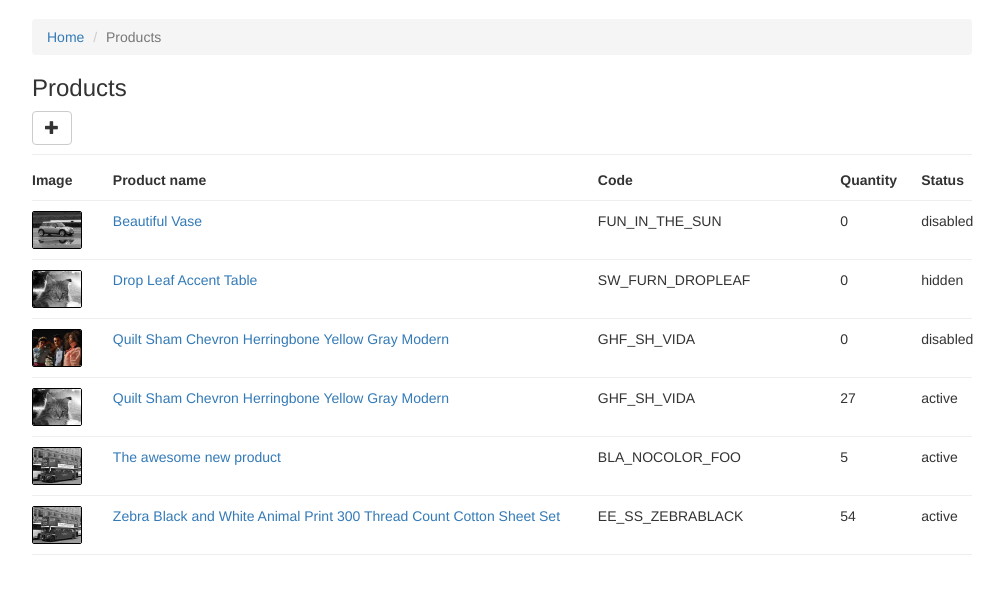
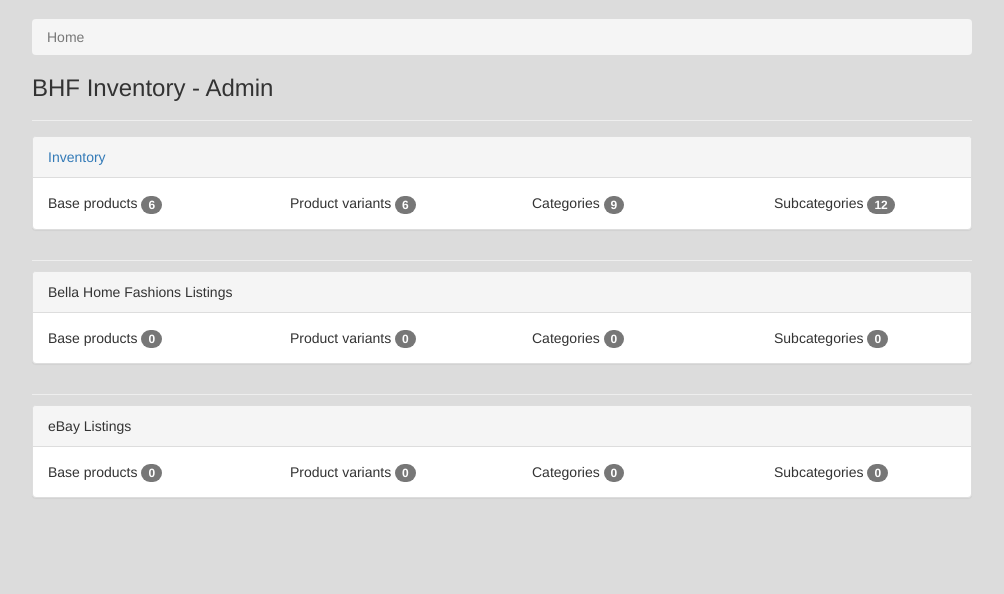
Before and after one commit to atifar/BellaHomeInventory, a Django app: page / in a window 1280 px wide. Shown: the part 51-645 px from the top of the page, without its empty margins (138-1142 px from the left). Run offline with Django 3.2, Linux system fonts and the light colour scheme; the visitor is signed in with stand-in values (Sample User, id 1); data comes from the database, SQL or seed files in the repository; some libraries are stand-ins or nearby versions.

Commit message:
Add home page.

```diff
--- a/bhf/bhf/urls.py
+++ b/bhf/bhf/urls.py
@@ -1,14 +1,14 @@
 from django.conf import settings
 from django.conf.urls import include, url
 from django.contrib import admin
-from inventory.views import list_products
+from inventory.views import homepage
 
 urlpatterns = [
     # Examples:
     # url(r'^$', 'bhf.views.home', name='home'),
     # url(r'^blog/', include('blog.urls')),
 
-    url(r'^$', list_products, name='home'),
+    url(r'^$', homepage, name='home'),
     url(r'^admin/', include(admin.site.urls)),
     url(r'^inventory/', include('inventory.urls')),
     url(r'^login/$', 'django.contrib.auth.views.login',
--- /dev/null
+++ b/bhf/inventory/templates/index.html
@@ -0,0 +1,109 @@
+{% extends 'base.html' %}
+{% load staticfiles %}
+
+{% block title %}
+    {{ block.super }}
+{% endblock %}
+
+{% block stylesheets %}
+    {{ block.super }}
+    <link rel="stylesheet" href="{% static 'inventory/css/category_list.css' %}">
+{% endblock %}
+
+{% block content %}
+    <div class="container">
+        <div class="breadcrumb-wrapper">
+            <ul class="breadcrumb">
+                <li class="active">Home</li>
+            </ul>
+        </div>
+        <div class="page-header">
+            <h3>BHF Inventory - Admin</h3>
+        </div>
+        <div class="row">
+            <div class="col-xs-12 col-wrapper">
+                <div class="panel panel-default">
+                    <div class="panel-heading"><a
+                          href="{% url 'product_list' %}">Inventory</a></div>
+                    <div class="row">
+                        <div class="col-xs-3">
+                            <div class="panel-body">Base products <span
+                                  class="badge">{{ product_count }}</span></div></div>
+                        <div class="col-xs-3">
+                            <div class="panel-body">Product variants <span
+                                  class="badge">{{ prod_var_count }}</span></div></div>
+                        <div class="col-xs-3">
+                            <div class="panel-body">Categories <span
+                                  class="badge">{{ category_count }}</span></div></div>
+                        <div class="col-xs-3">
+                            <div class="panel-body">Subcategories <span
+                                  class="badge">{{ subcategory_count }}</span></div></div>
+                    </div>
+                </div>
+            </div>
+        </div>
+        <hr>
+        <div class="row">
+            <div class="col-xs-12 col-wrapper">
+                <div class="panel panel-default">
+                    <div class="panel-heading">Bella Home Fashions Listings</div>
+                    <div class="row">
+                        <div class="col-xs-3">
+                            <div class="panel-body">Base products <span
+                                  class="badge">0</span></div>
+                        </div>
+                        <div class="col-xs-3">
+                            <div class="panel-body">Product variants <span
+                                  class="badge">0</span>
+                            </div>
+                        </div>
+                        <div class="col-xs-3">
+                            <div class="panel-body">Categories <span
+                                  class="badge">0</span>
+                            </div>
+                        </div>
+                        <div class="col-xs-3">
+                            <div class="panel-body">Subcategories <span
+                                  class="badge">0</span>
+                            </div>
+                        </div>
+                    </div>
+                </div>
+            </div>
+        </div>
+        <hr>
+        <div class="row">
+            <div class="col-xs-12 col-wrapper">
+                <div class="panel panel-default">
+                    <div class="panel-heading">eBay Listings</div>
+                    <div class="row">
+                        <div class="col-xs-3">
+                            <div class="panel-body">Base products <span
+                                  class="badge">0</span></div>
+                        </div>
+                        <div class="col-xs-3">
+                            <div class="panel-body">Product variants <span
+                                  class="badge">0</span>
+                            </div>
+                        </div>
+                        <div class="col-xs-3">
+                            <div class="panel-body">Categories <span
+                                  class="badge">0</span>
+                            </div>
+                        </div>
+                        <div class="col-xs-3">
+                            <div class="panel-body">Subcategories <span
+                                  class="badge">0</span>
+                            </div>
+                        </div>
+                    </div>
+                </div>
+            </div>
+        </div>
+    </div>
+{% endblock %}
+
+{% block scripts %}
+    {{ block.super }}
+    {# add scripts specific to this module #}
+{% endblock %}
--- a/bhf/inventory/views.py
+++ b/bhf/inventory/views.py
@@ -4,6 +4,19 @@ from .forms import CategoryForm, ColorForm, ImageForm, ProductForm, \
     ProductVariantForm, SizeForm, StatusForm, SubcategoryForm, SupplierForm
 from .models import Category, Color, Image, Product, ProductVariant, Size, \
     Status, Subcategory, Supplier
+
+
+@login_required(login_url='/login')
+def homepage(request):
+    counts = {}
+    counts['category_count'] = Category.objects.count()
+    counts['subcategory_count'] = Subcategory.objects.count()
+    counts['product_count'] = Product.objects.count()
+    counts['prod_var_count'] = ProductVariant.objects.count()
+    print(counts)
+    product_list = ProductVariant.objects.order_by('product__name')
+    # context = {'product_list': product_list}
+    return render(request, 'index.html', counts)
 
 
 @login_required(login_url='/login')
--- a/bhf/static/css/non-responsive.css
+++ b/bhf/static/css/non-responsive.css
@@ -5,6 +5,7 @@
 
 /* Account for fixed navbar */
 body {
+    background-color: #dcdcdc;
     padding-top: 70px;
     padding-bottom: 30px;
 }
```
